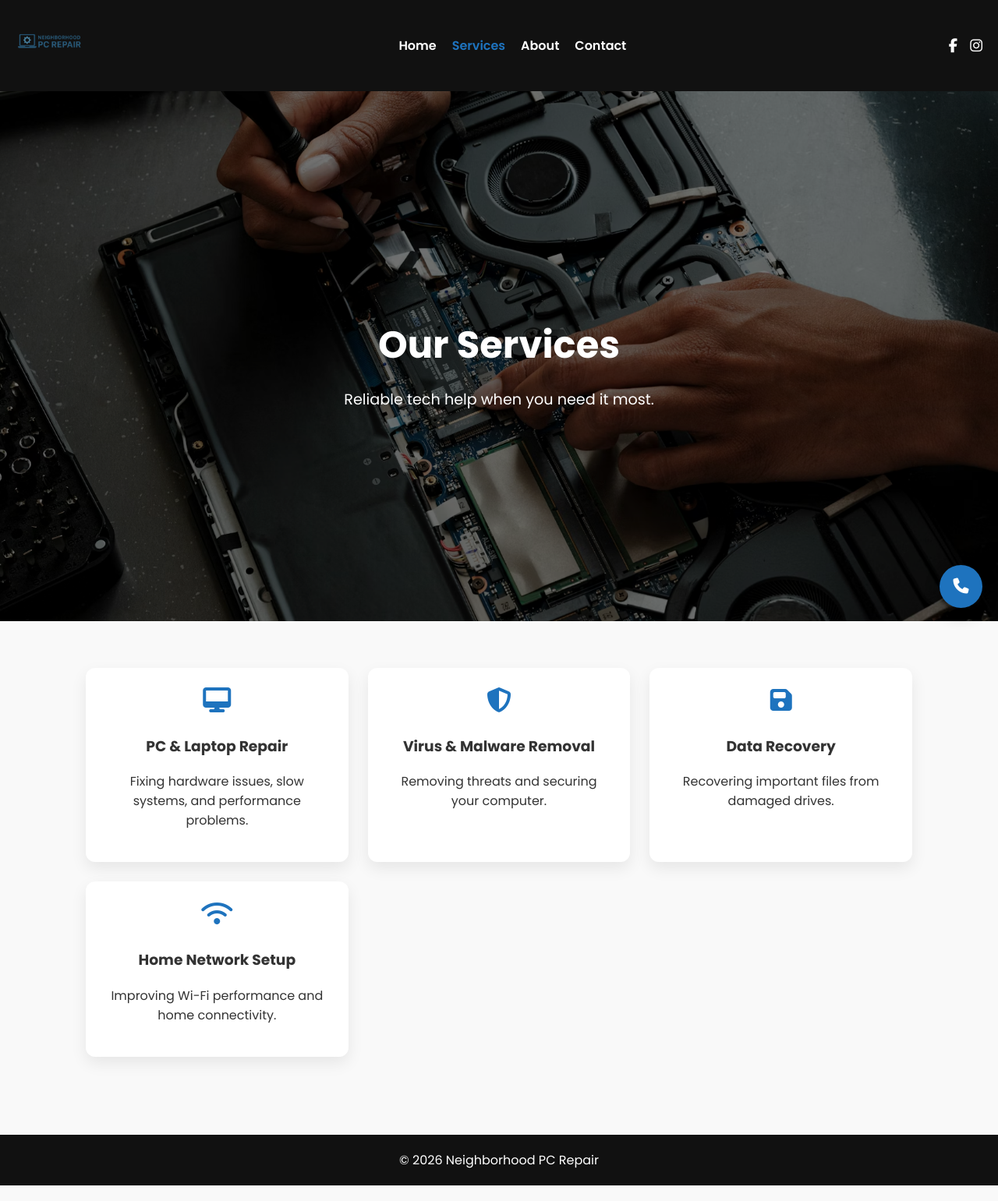
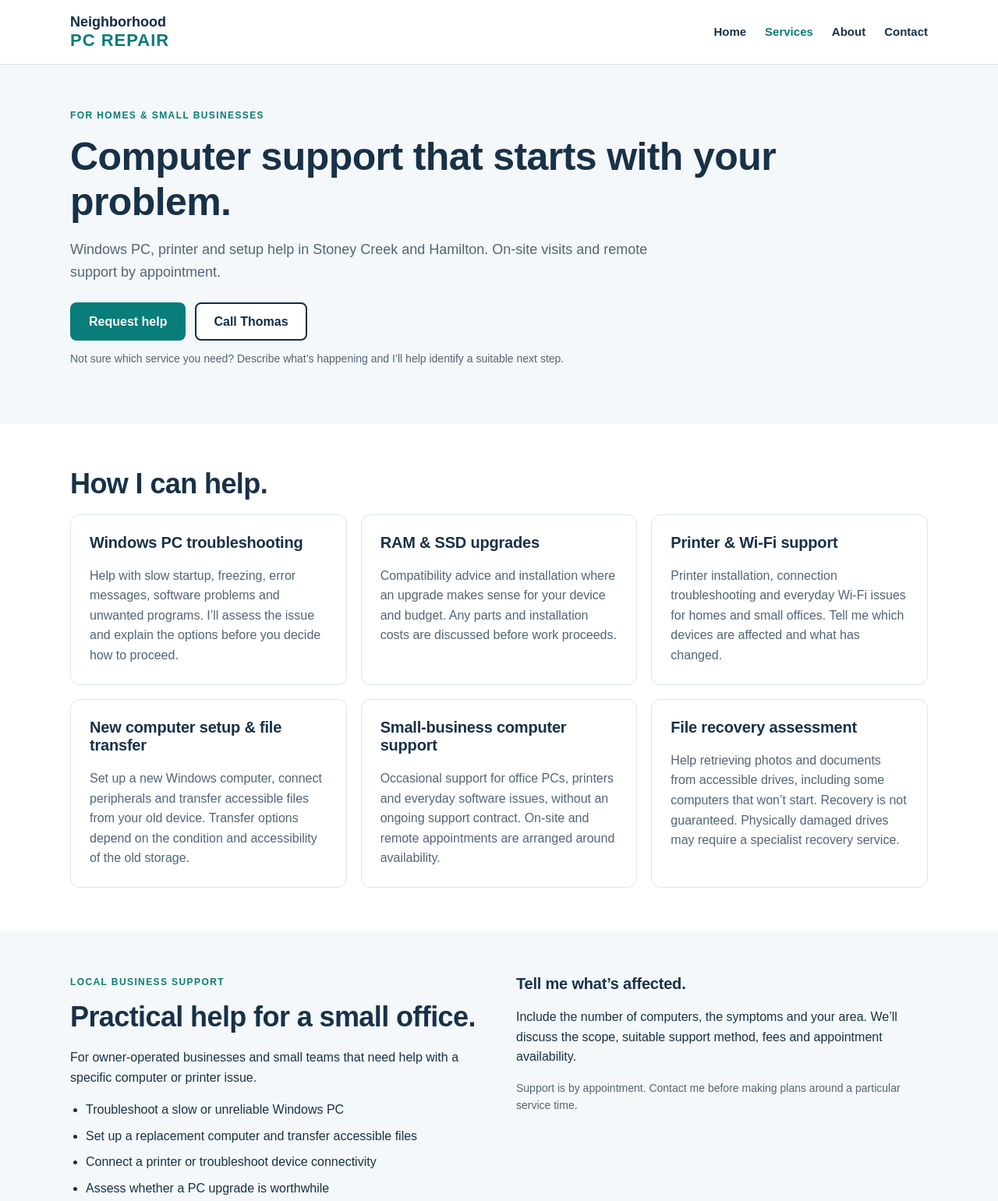
Before and after one commit to reliablestore4u-web/neighborhood-pc-repair, a plain HTML site: page services.html in a window 1280 px wide. Shown: the top 1541 px of the page at 78% size. Drawn offline with Linux system fonts and the light colour scheme.

Commit message:
Update services.html
Refresh services page

```diff
--- a/services.html
+++ b/services.html
@@ -1,86 +1,43 @@
 <!DOCTYPE html>
-<html lang="en">
+<html lang="en-CA">
 <head>
-<meta charset="UTF-8">
-<meta name="viewport" content="width=device-width, initial-scale=1.0">
-<title>Services | Neighborhood PC Repair</title>
-
-<link href="https://fonts.googleapis.com/css2?family=Poppins:wght@400;600;700&display=swap" rel="stylesheet">
-<link rel="stylesheet" href="style.css">
-<link rel="stylesheet" href="https://cdnjs.cloudflare.com/ajax/libs/font-awesome/6.5.0/css/all.min.css">
+<meta charset="utf-8">
+<meta name="viewport" content="width=device-width, initial-scale=1">
+<title>Computer Repair & Small Business Support | Neighborhood PC Repair</title>
+<meta name="description" content="Explore Windows PC troubleshooting, RAM and SSD upgrades, printer support, computer setup and file recovery assessment in Stoney Creek and Hamilton.">
+<link rel="stylesheet" href="refresh.css?v=20261113">
 </head>
-
 <body>
-
-<header class="site-header">
-  <div class="logo">
-    <a href="index.html"><img src="logo.png" alt="Logo"></a>
-  </div>
-
-  <span class="menu-toggle" onclick="toggleMenu()">☰</span>
-
-  <nav class="top-nav">
-    <a href="index.html">Home</a>
-    <a href="services.html" class="active">Services</a>
-    <a href="about.html">About</a>
-    <a href="contact.html">Contact</a>
-  </nav>
-
-  <div class="social-links">
-    <a href="https://www.facebook.com/people/Neighborhood-PC-Repair/61579330904599/" target="_blank"><i class="fab fa-facebook-f"></i></a>
-    <a href="https://www.instagram.com/neighborhoodpcrepair?igsh=Mmpua3AxOHZnbzQ4" target="_blank"><i class="fab fa-instagram"></i></a>
-  </div>
-</header>
-
-<section class="hero" style="background-image:url('hero-bg.jpg');">
-  <div class="hero-overlay"></div>
-  <div class="hero-content">
-    <h1>Our Services</h1>
-    <p>Reliable tech help when you need it most.</p>
-  </div>
-</section>
-
-<section class="section">
-  <div class="services-cards">
-    <div class="card">
-      <i class="fas fa-desktop"></i>
-      <h3>PC & Laptop Repair</h3>
-      <p>Fixing hardware issues, slow systems, and performance problems.</p>
-    </div>
-
-    <div class="card">
-      <i class="fas fa-shield-alt"></i>
-      <h3>Virus & Malware Removal</h3>
-      <p>Removing threats and securing your computer.</p>
-    </div>
-
-    <div class="card">
-      <i class="fas fa-save"></i>
-      <h3>Data Recovery</h3>
-      <p>Recovering important files from damaged drives.</p>
-    </div>
-
-    <div class="card">
-      <i class="fas fa-wifi"></i>
-      <h3>Home Network Setup</h3>
-      <p>Improving Wi-Fi performance and home connectivity.</p>
-    </div>
-  </div>
-</section>
-
-<footer>
-  © 2026 Neighborhood PC Repair
-</footer>
-
-<button class="contact-fab" onclick="toggleContactMenu()">
-  <i class="fas fa-phone"></i>
-</button>
-
-<div class="contact-menu" id="contact-menu">
-  <a href="tel:+16472210789"><i class="fas fa-phone"></i></a>
-  <a href="mailto:reliablestore4u@gmail.com"><i class="fas fa-envelope"></i></a>
-</div>
-
-<script src="script.js"></script>
+<a class="skip" href="#main">Skip to content</a>
+<header class="header"><div class="wrap header-inner">
+<a class="brand" href="index.html" aria-label="Neighborhood PC Repair home"><span>Neighborhood<br><strong>PC REPAIR</strong></span></a>
+<nav class="desktop-nav" aria-label="Main navigation"><a href="index.html">Home</a>
+<a href="services.html" aria-current="page">Services</a>
+<a href="about.html">About</a>
+<a href="contact.html">Contact</a></nav>
+<details class="mobile-nav"><summary>Menu</summary><nav aria-label="Mobile navigation"><a href="index.html">Home</a>
+<a href="services.html" aria-current="page">Services</a>
+<a href="about.html">About</a>
+<a href="contact.html">Contact</a></nav></details>
+</div></header>
+<main id="main">
+<section class="hero"><div class="wrap"><p class="eyebrow">For homes &amp; small businesses</p><h1>Computer support that starts with your problem.</h1><p class="lead" style="max-width:750px">Windows PC, printer and setup help in Stoney Creek and Hamilton. On-site visits and remote support by appointment.</p><div class="actions"><a class="button" href="contact.html#enquiry">Request help</a><a class="button secondary" href="tel:+16472210789">Call Thomas</a></div><p class="fine">Not sure which service you need? Describe what’s happening and I’ll help identify a suitable next step.</p></div></section>
+<section class="section"><div class="wrap"><h2>How I can help.</h2><div class="cards">
+<article class="card"><h3>Windows PC troubleshooting</h3><p>Help with slow startup, freezing, error messages, software problems and unwanted programs. I’ll assess the issue and explain the options before you decide how to proceed.</p></article>
+<article class="card"><h3>RAM &amp; SSD upgrades</h3><p>Compatibility advice and installation where an upgrade makes sense for your device and budget. Any parts and installation costs are discussed before work proceeds.</p></article>
+<article class="card"><h3>Printer &amp; Wi-Fi support</h3><p>Printer installation, connection troubleshooting and everyday Wi-Fi issues for homes and small offices. Tell me which devices are affected and what has changed.</p></article>
+<article class="card"><h3>New computer setup &amp; file transfer</h3><p>Set up a new Windows computer, connect peripherals and transfer accessible files from your old device. Transfer options depend on the condition and accessibility of the old storage.</p></article>
+<article class="card"><h3>Small-business computer support</h3><p>Occasional support for office PCs, printers and everyday software issues, without an ongoing support contract. On-site and remote appointments are arranged around availability.</p></article>
+<article class="card"><h3>File recovery assessment</h3><p>Help retrieving photos and documents from accessible drives, including some computers that won’t start. Recovery is not guaranteed. Physically damaged drives may require a specialist recovery service.</p></article>
+</div></div></section>
+<section class="section alt"><div class="wrap split"><div><p class="eyebrow">Local business support</p><h2>Practical help for a small office.</h2><p>For owner-operated businesses and small teams that need help with a specific computer or printer issue.</p><ul class="list"><li>Troubleshoot a slow or unreliable Windows PC</li><li>Set up a replacement computer and transfer accessible files</li><li>Connect a printer or troubleshoot device connectivity</li><li>Assess whether a PC upgrade is worthwhile</li></ul><a class="button" href="contact.html#enquiry">Discuss business support</a></div><div><h3>Tell me what’s affected.</h3><p>Include the number of computers, the symptoms and your area. We’ll discuss the scope, suitable support method, fees and appointment availability.</p><p class="fine">Support is by appointment. Contact me before making plans around a particular service time.</p></div></div></section>
+<section class="section"><div class="wrap"><h2>What to expect before booking.</h2><div class="cards"><article class="card"><h3>On-site or remote</h3><p>Some software issues can be handled remotely. Hardware work or a computer that won’t start may require an on-site visit.</p></article><article class="card"><h3>Fees discussed first</h3><p>We’ll discuss the proposed assessment or visit fee before arranging service. Additional work and parts are agreed before proceeding.</p></article><article class="card"><h3>Advice you can understand</h3><p>I’ll explain the options in plain language, including when replacing a device may be more practical than repairing it.</p></article></div></div></section>
+<section class="cta"><div class="wrap"><h2>Let’s discuss what you need.</h2><p>Message your problem, your area and the device model if known. We’ll discuss the next step, availability and any assessment or visit fee before booking.</p><div class="actions"><a class="button" href="contact.html#enquiry">Request help</a><a class="button secondary" href="tel:+16472210789">Call 647-221-0789</a></div></div></section>
+</main>
+<footer class="footer"><div class="wrap footer-inner">
+<div>© 2026 Neighborhood PC Repair<br>Stoney Creek &amp; Hamilton · Service by appointment</div>
+<div class="footer-links"><a href="contact.html">Contact Thomas</a><a href="https://www.facebook.com/people/Neighborhood-PC-Repair/61579330904599/" target="_blank" rel="noopener noreferrer">Facebook</a><a href="https://www.instagram.com/neighborhoodpcrepair/" target="_blank" rel="noopener noreferrer">Instagram</a></div>
+</div></footer>
+<div class="mobile-contact" aria-label="Quick contact"><a class="button" href="contact.html#enquiry">Request help</a><a class="button secondary" href="tel:+16472210789">Call Thomas</a></div>
 </body>
 </html>
```
